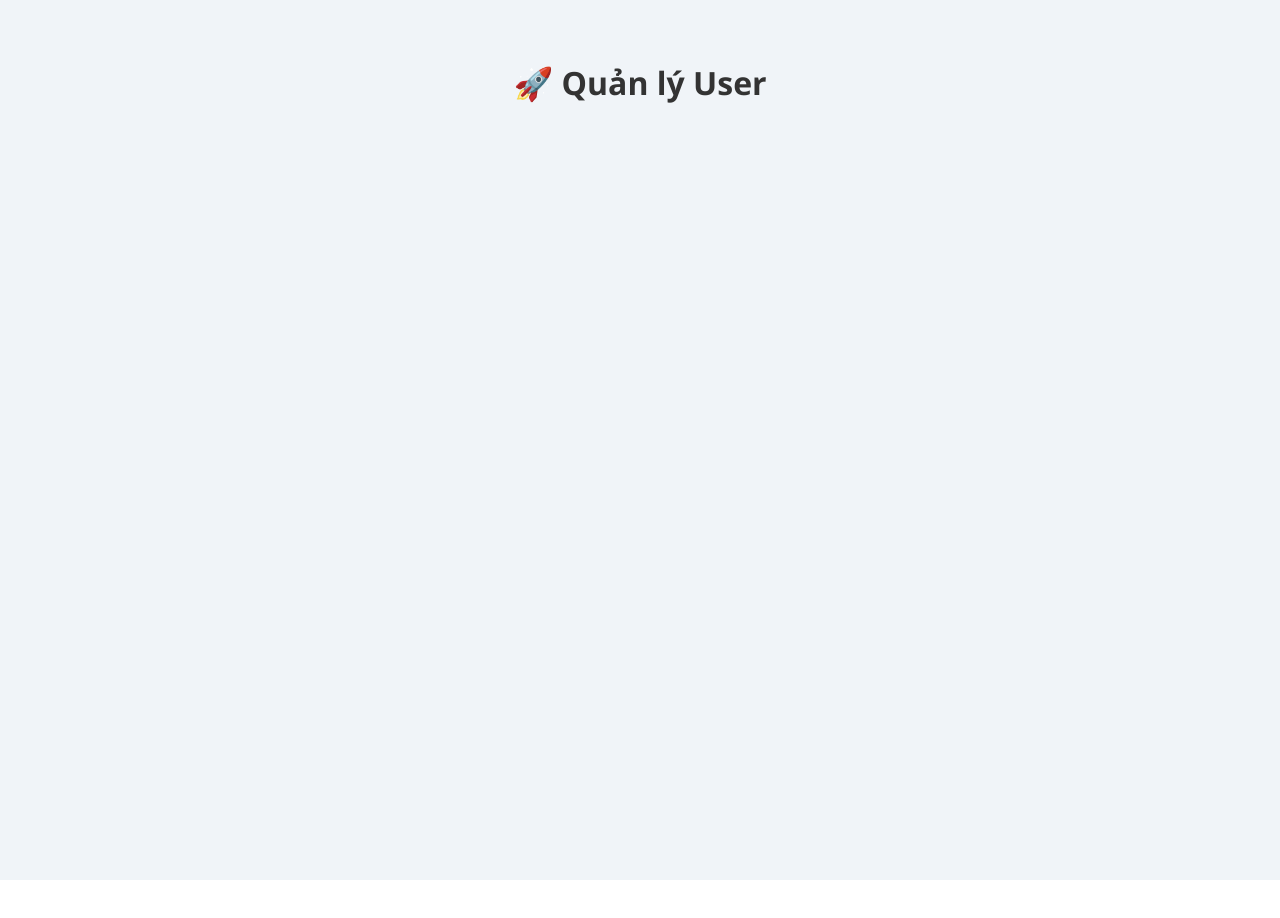
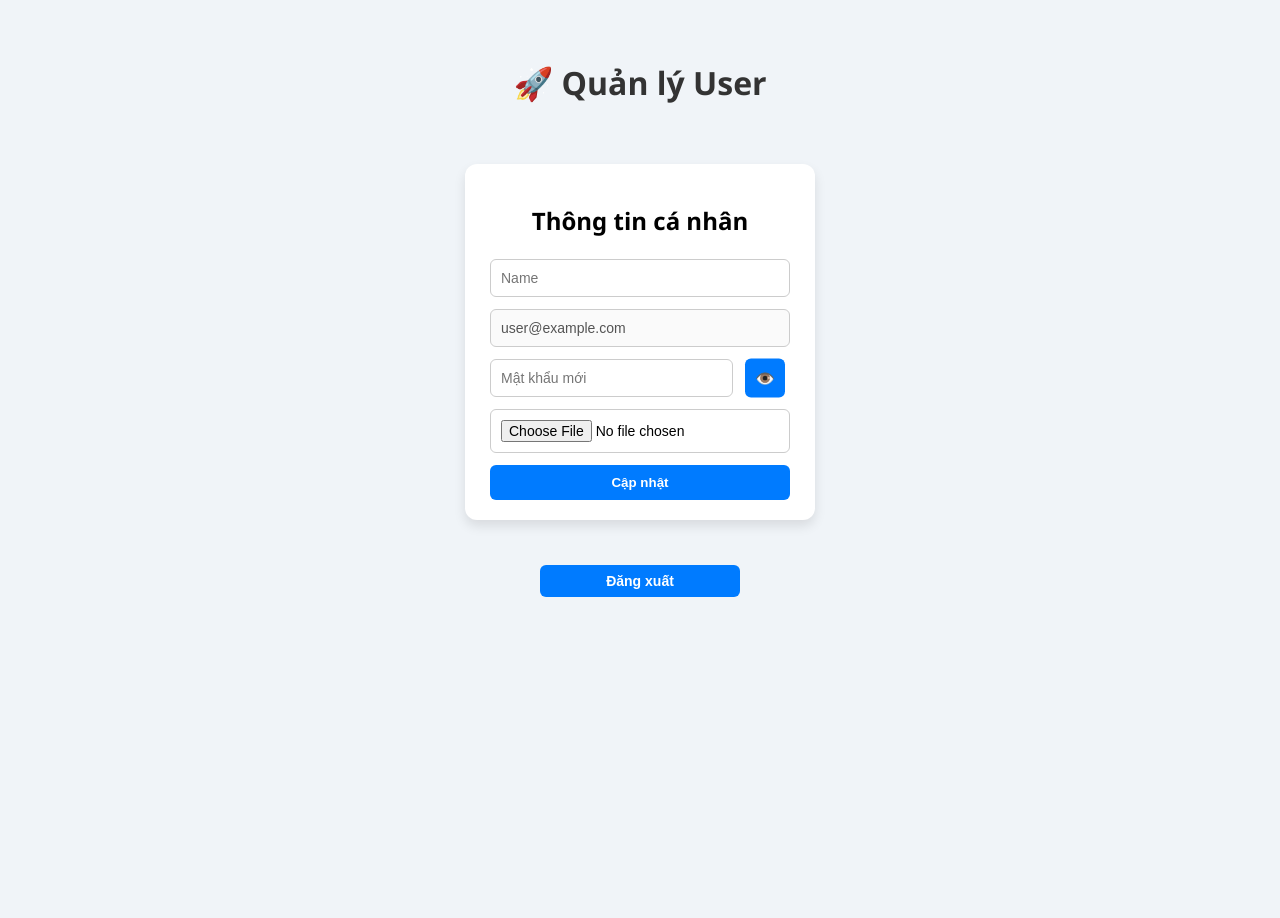
Before and after one commit to QuangThinh223019/group2_project, a React (Create React App) app in the folder frontend/: page /profile in a window 1280 px wide. Before the commit this address had no page. Shown: the top 918 px of the page. Before the commit the page ends 880 px from the top, so only its background shows below. Built offline with nearby package versions, Linux system fonts and the light colour scheme; sample sign-in values are in the browser's storage.

Commit message:
Tạm commit frontend=profile cho hoạt động 2

```diff
--- a/frontend/src/App.js
+++ b/frontend/src/App.js
@@ -5,59 +5,113 @@ import LoginPage from "./pages/LoginPage";
 import LogoutButton from "./components/LogoutButton";
 import AddUser from "./components/AddUser";
 import UserList from "./components/UserList";
+import Profile from "./components/Profile";
 import "./App.css";
 
 function App() {
   const [refresh, setRefresh] = useState(0);
   const [isLoggedIn, setIsLoggedIn] = useState(false);
-  const [editingUser, setEditingUser] = useState(null); // user đang sửa
+  const [role, setRole] = useState(localStorage.getItem("role") || "");
+  const [editingUser, setEditingUser] = useState(null);
+  const [loading, setLoading] = useState(true); // 🟢 trạng thái chờ load token
 
-  // kiểm tra token khi load App
+  // 🟢 kiểm tra token + role khi load App
   useEffect(() => {
     const token = localStorage.getItem("token");
+    const savedRole = localStorage.getItem("role");
+
     if (token) setIsLoggedIn(true);
+    if (savedRole) setRole(savedRole.toLowerCase());
+
+    // sau khi kiểm tra xong thì tắt loading
+    setLoading(false);
   }, []);
+
+  // 🕓 Nếu đang kiểm tra token/role → hiển thị màn loading tạm
+  if (loading) {
+    return (
+      <div className="container">
+        <h2>⏳ Đang tải...</h2>
+      </div>
+    );
+  }
 
   return (
     <BrowserRouter>
       <div className="container">
         <h1>🚀 Quản lý User</h1>
 
+        <Routes>
+          <Route path="/" element={<Navigate to="/login" replace />} />
 
-        <Routes>
-  <Route path="/signup" element={<SignupPage />} />
-  <Route path="/login" element={<LoginPage setIsLoggedIn={setIsLoggedIn} />} />
-  <Route
-    path="/"
-    element={
-      isLoggedIn ? (
+          <Route
+  path="/profile"
+  element={
+    loading ? (
+      <h2>⏳ Đang tải...</h2>
+    ) : isLoggedIn ? (
+      <Profile />
+    ) : (
+      <Navigate to="/login" replace />
+    )
+  }
+/>
+          <Route path="/signup" element={<SignupPage />} />
+          <Route
+  path="/login"
+  element={<LoginPage setIsLoggedIn={setIsLoggedIn} setRole={setRole} />}
+/>
+
+
+
+          <Route
+  path="/admin"
+  element={
+    loading ? (
+      <h2>⏳ Đang tải...</h2>
+    ) : isLoggedIn ? (
+      role === "admin" ? (
         <>
-          {/* 🟢 Truyền editingUser và onCancelEdit vào AddUser */}
           <AddUser
             editingUser={editingUser}
-            onUserAdded={() => setRefresh(r => r + 1)}
+            onUserAdded={() => setRefresh((r) => r + 1)}
             onCancelEdit={() => setEditingUser(null)}
           />
           <UserList
             refresh={refresh}
-            onEditUser={(user) => setEditingUser(user)} // khi nhấn Sửa
+            onEditUser={(user) => setEditingUser(user)}
           />
-          <LogoutButton setIsLoggedIn={setIsLoggedIn} />
+          <div className="admin-buttons">
+            <a href="/profile" className="profile-button">
+  👤 Xem Profile
+</a>
+  <LogoutButton setIsLoggedIn={setIsLoggedIn} className="admin-logout-btn"  />
+</div>
+
+
         </>
       ) : (
-        <Navigate to="/login" replace />
+        <Navigate to="/profile" replace />
       )
-    }
-  />
-</Routes>
+    ) : (
+      <Navigate to="/login" replace />
+    )
+  }
+/>
+
+        </Routes>
+
         <nav>
           {!isLoggedIn && (
             <>
-              <Link to="/signup" className="nav-btn">Đăng ký</Link>
-              <Link to="/login" className="nav-btn">Đăng nhập</Link>
+              <Link to="/signup" className="nav-btn">
+                Đăng ký
+              </Link>
+              <Link to="/login" className="nav-btn">
+                Đăng nhập
+              </Link>
             </>
           )}
-
         </nav>
       </div>
     </BrowserRouter>
--- /dev/null
+++ b/frontend/src/api/profileAPI.js
@@ -0,0 +1,17 @@
+import axios from "axios";
+
+const API_URL = "http://localhost:4000/api/auth"; // chỉnh theo backend
+
+export const getProfile = async (token) => {
+  const res = await axios.get(`${API_URL}/profile`, {
+    headers: { Authorization: `Bearer ${token}` },
+  });
+  return res.data;
+};
+
+export const updateProfile = async (data, token) => {
+  const res = await axios.put(`${API_URL}/profile`, data, {
+    headers: { Authorization: `Bearer ${token}` },
+  });
+  return res.data;
+};
--- a/frontend/src/components/LogoutButton.jsx
+++ b/frontend/src/components/LogoutButton.jsx
@@ -7,9 +7,10 @@ function LogoutButton({ setIsLoggedIn }) {
 
   const handleLogout = () => {
     localStorage.removeItem("token");
+    localStorage.removeItem("role");
+    setIsLoggedIn(false);
     alert("✅ Đăng xuất thành công!");
-    setIsLoggedIn(false);
-    navigate("/login"); // đưa về màn hình login
+    navigate("/login");
   };
 
   return (
--- a/frontend/src/components/Profile.js
+++ b/frontend/src/components/Profile.js
@@ -0,0 +1,125 @@
+import React, { useState, useEffect } from "react";
+import { updateProfile } from "../api/profileAPI"; // tạm thời dùng update
+import "../profile.css";
+
+
+function Profile() {
+  const [user, setUser] = useState({ name: "", email: "", avatar: "" });
+  const [password, setPassword] = useState("");
+  const [showPassword, setShowPassword] = useState(false);
+  const [message, setMessage] = useState("");
+  const [success, setSuccess] = useState(false);
+  const [loading, setLoading] = useState(false);
+
+  // Lấy email từ token tạm thời
+  useEffect(() => {
+    const token = localStorage.getItem("token");
+    if (token) {
+      setUser((prev) => ({ ...prev, email: "user@example.com" }));
+    }
+  }, []);
+
+  const handleUpdate = async (e) => {
+    e.preventDefault();
+    setLoading(true);
+    setMessage("");
+    try {
+      const token = localStorage.getItem("token");
+      const formData = new FormData();
+      formData.append("name", user.name);
+      if (password) formData.append("password", password);
+      if (user.avatar instanceof File) formData.append("avatar", user.avatar);
+
+      // Gọi API tạm
+      await updateProfile(formData, token);
+
+      setMessage("🎉 Cập nhật thành công!");
+      setSuccess(true);
+      setPassword("");
+    } catch (err) {
+      console.error(err);
+      setMessage("❌ Cập nhật thất bại!");
+      setSuccess(false);
+    } finally {
+      setLoading(false);
+    }
+  };
+  const handleLogout = () => {
+    localStorage.removeItem("token");
+    window.location.reload();
+  };
+
+
+  return (
+
+    <div className="profile-wrapper">
+      <form onSubmit={handleUpdate} className="form-container">
+        <h2>Thông tin cá nhân</h2>
+
+        {user.avatar && (
+          <img
+            src={
+              typeof user.avatar === "string"
+                ? user.avatar
+                : URL.createObjectURL(user.avatar)
+            }
+            alt="Avatar"
+            className="avatar-img"
+          />
+        )}
+
+        <input
+          type="text"
+          value={user.name}
+          placeholder="Name"
+          onChange={(e) => setUser({ ...user, name: e.target.value })}
+          required
+        />
+
+        <input type="email" value={user.email} disabled placeholder="Email" />
+
+        <div className="password-input-wrapper">
+          <input
+            type={showPassword ? "text" : "password"}
+            value={password}
+            placeholder="Mật khẩu mới"
+            onChange={(e) => setPassword(e.target.value)}
+          />
+          <button
+            type="button"
+            className="password-toggle-btn"
+            onClick={() => setShowPassword(!showPassword)}
+          >
+            {showPassword ? "🙈" : "👁️"}
+          </button>
+        </div>
+
+        <input
+          type="file"
+          accept="image/*"
+          onChange={(e) => setUser({ ...user, avatar: e.target.files[0] })}
+        />
+
+        <button type="submit" disabled={loading}>
+          {loading ? "Đang cập nhật..." : "Cập nhật"}
+        </button>
+
+        {message && (
+          <p className={success ? "message success" : "message"}>{message}</p>
+        )}
+      </form>
+
+      <button
+  type="button"
+  className="logout-btn"
+  onClick={handleLogout}
+>
+  Đăng xuất
+</button>
+
+    </div>
+
+  );
+}
+
+export default Profile;
--- a/frontend/src/components/UserList.jsx
+++ b/frontend/src/components/UserList.jsx
@@ -16,10 +16,10 @@ function UserList({ refresh, onEditUser }) {
       });
       setUsers(res.data);
     } catch (err) {
-      console.error("Lỗi khi load user:", err);
-      localStorage.removeItem("token");
-      window.location.reload();
-    }
+  console.error("Lỗi khi load user:", err);
+  setMessage("⚠️ Không thể tải danh sách user!");
+  setSuccess(false);
+}
   };
 
   useEffect(() => { fetchUsers(); }, [refresh]);
--- a/frontend/src/pages/LoginPage.jsx
+++ b/frontend/src/pages/LoginPage.jsx
@@ -1,10 +1,10 @@
 import React from "react";
 import LoginForm from "../components/LoginForm";
 
-function LoginPage({ setIsLoggedIn }) {
+function LoginPage({ setIsLoggedIn, setRole  }) {
   return (
     <div>
-      <LoginForm setIsLoggedIn={setIsLoggedIn}/>
+      <LoginForm setIsLoggedIn={setIsLoggedIn} setRole={setRole} />
     </div>
   );
 }
--- /dev/null
+++ b/frontend/src/profile.css
@@ -0,0 +1,123 @@
+.profile-wrapper {
+  display: flex;
+  flex-direction: column;
+  align-items: center;
+  justify-content: flex-start;
+  min-height: 100vh;
+  padding: 40px 20px;
+  background: #f0f4f8;
+}
+
+.form-container {
+  display: flex;
+  flex-direction: column;
+  gap: 12px;
+  background: white;
+  text-align: center;
+  padding: 20px 25px;
+  border-radius: 12px;
+  box-shadow: 0 6px 12px rgba(0,0,0,0.1);
+  width: 300px;
+}
+
+.form-container h2 {
+  margin-bottom: 10px;
+}
+
+.avatar-img {
+  width: 100px;
+  height: 100px;
+  border-radius: 50%;
+  border: 2px solid #ccc;
+  margin: 0 auto 10px auto; /* căn giữa */
+  display: block;
+}
+
+.form-container input {
+  padding: 10px;
+  border: 1px solid #ccc;
+  border-radius: 6px;
+  font-size: 14px;
+}
+
+.password-input-wrapper {
+  position: relative;
+  display: flex;
+  align-items: center;
+  padding-right: 200px;
+}
+
+.password-input-wrapper input {
+  padding-right: 50px;
+  flex: 1;
+}
+
+.password-toggle-btn {
+  position: absolute;
+  right: 5px;
+  background: white;
+  border: 1px solid #ccc;
+  border-radius: 6px;
+  cursor: pointer;
+  font-size: 16px;
+  top: 50%;
+  transform: translateY(-50%);
+  padding: 4px 6px;
+}
+
+.password-toggle-btn:hover {
+  background: #f0f0f0;
+  border-color: #007bff;
+}
+
+button[type="submit"], .form-container-btn {
+  padding: 10px;
+  background: #007bff;
+  color: white;
+  border: none;
+  text-align: center;
+  border-radius: 6px;
+  font-weight: bold;
+  cursor: pointer;
+  width: 100%;
+  transition: background 0.3s ease;
+}
+
+button[type="submit"]:hover, .form-container-btn:hover {
+  background: #0056b3;
+}
+
+button[disabled] {
+  opacity: 0.6;
+  cursor: not-allowed;
+}
+
+.message {
+  color: red;
+  text-align: center;
+  margin-top: 5px;
+}
+
+.message.success {
+  color: green;
+}
+
+.logout-btn {
+  padding: 8px;          /* nhỏ hơn nút chính */
+  background: #007bff;
+  color: white;
+  border: none;
+  text-align: center;
+  border-radius: 6px;
+  font-weight: bold;
+  cursor: pointer;
+  width: 200px;          /* nhỏ hơn nút Cập nhật */
+  display: block;
+  margin: 15px auto;     /* căn giữa */
+  font-size: 14px;       /* nhỏ hơn */
+  transition: background 0.3s ease;
+}
+
+.logout-btn:hover {
+  background: #0056b3;
+}
```
Also changed, not shown: frontend/src/App.css (+32 -0 lines), frontend/src/components/LoginForm.jsx (+33 -11 lines), frontend/src/components/Profile.css (deleted).
